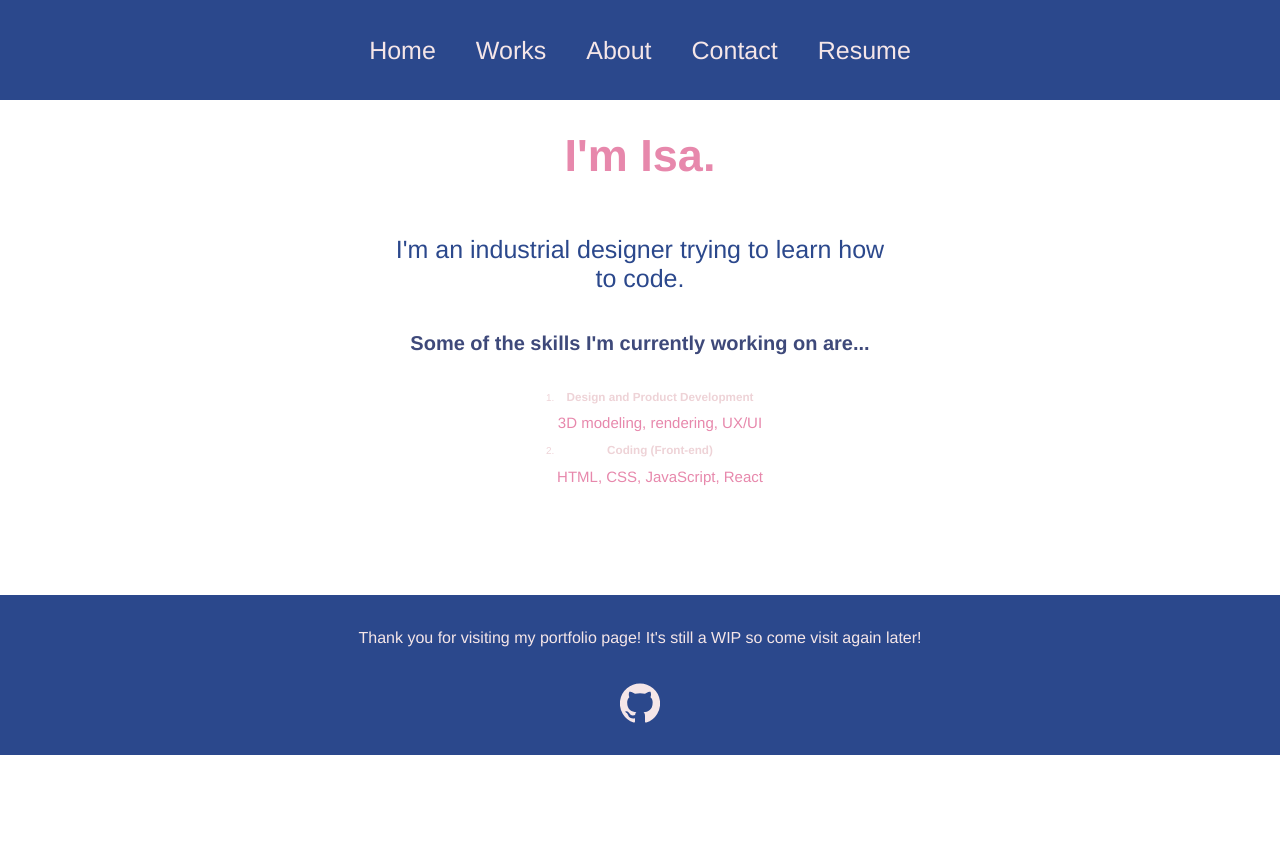
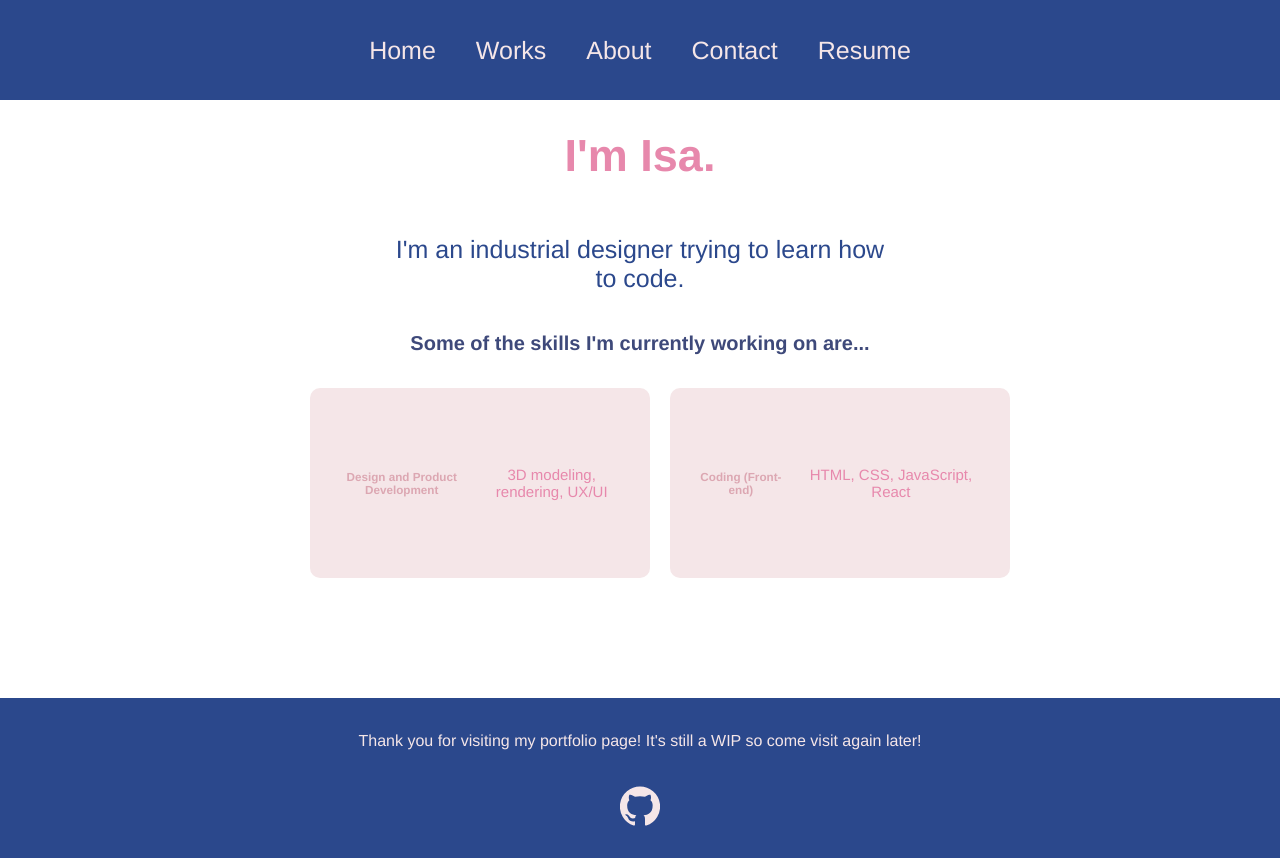
Before and after one commit to isanator2000/Portfolio-using-React, a React (Create React App) app: page / in a window 1280 px wide. Before the commit the page ends 800 px from the top, so only its background shows below. Built offline with nearby package versions, Linux system fonts and the light colour scheme.

Commit message:
editing the skills section

```diff
--- a/src/styling/homepage.css
+++ b/src/styling/homepage.css
@@ -1,5 +1,5 @@
 .homepage {
-    color: #EED3D7;
+    color: #DCA7B2;
     width: 100%;
     align-items: center;
     font-family: Helvetica, sans-serif;
@@ -41,6 +41,24 @@
     color: #3e497a;
   }
 
+  .skillList {
+    display: flex;
+    justify-content: center;
+  }
+
+
+  .skill {
+    display: inline-block;
+    background-color: #F5E6E8;
+    border-radius: 10px;
+    padding: 20px;
+    margin: 10px;
+    width: 300px;
+    height: 150px;
+    display: flex;
+    align-items: center;
+  }
+
   .skill .skillList {
     font-size: 20px;
     width: 60%;
```
